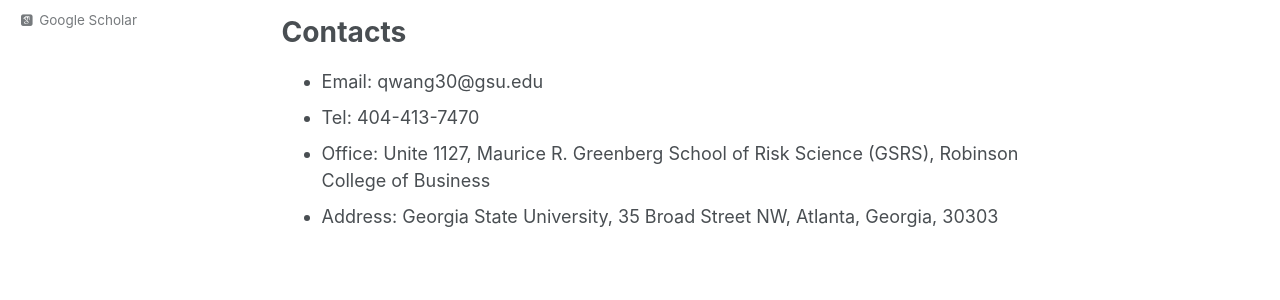
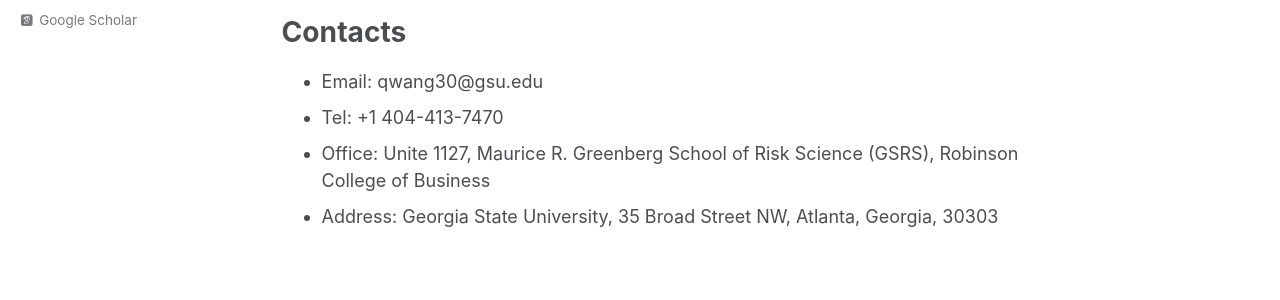
Before and after one commit to qwangan/qwangan.github.io, a Jekyll site: the page built from _pages/about.md, in a window 1280 px wide and 900 px high, scrolled down 669 px. Shown: the part 415-715 px from the top of the window. Built offline with Jekyll 4.4.1, drawn with Linux system fonts in a browser that asks for light colours; some web fonts are replaced.

Commit message:
Update about.md

```diff
--- a/_pages/about.md
+++ b/_pages/about.md
@@ -24,6 +24,6 @@ redirect_from:
 
 # Contacts
 * Email: qwang30@gsu.edu
-* Tel: 404-413-7470
+* Tel: +1 404-413-7470
 * Office: Unite 1127, Maurice R. Greenberg School of Risk Science (GSRS), Robinson College of Business
 * Address: Georgia State University, 35 Broad Street NW, Atlanta, Georgia, 30303
```
